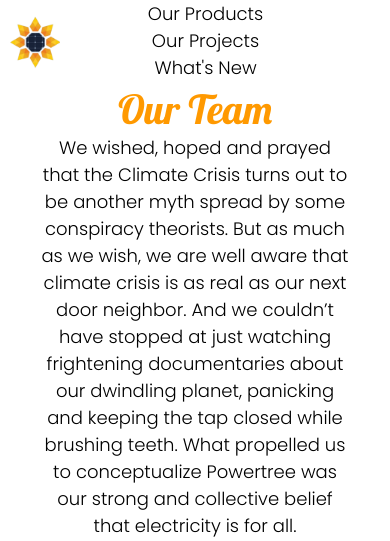
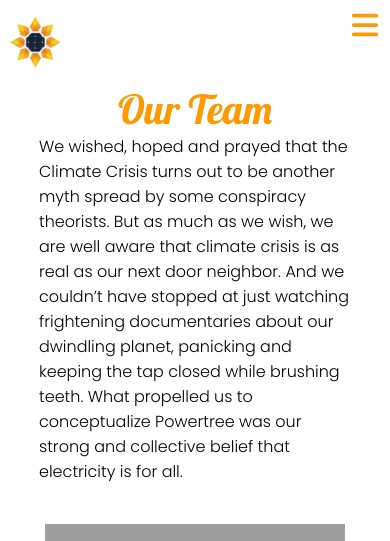
Before and after one commit to vidit-od/Imagine-Powertree, a Django app: page /aboutus/our_team in a window 390 px wide. Shown: the top 541 px of the page. Run offline with Django 4.2, Linux system fonts and the light colour scheme; data comes from the database, SQL or seed files in the repository; grey boxes are pictures that could not be loaded.

Commit message:
our team responsive

```diff
--- a/code/full stack/Imagine_Powertree/static/team.css
+++ b/code/full stack/Imagine_Powertree/static/team.css
@@ -115,3 +115,37 @@
 .main .members .card .socials svg:hover{
     fill-opacity: 1;
 }
+@media screen and (max-width:1000px) {
+    *{
+        font-size: 16px;
+    }
+    .navbar{
+        width: 100%;
+    }
+    .navbar .content{
+        width: 10%;
+        position: absolute;
+        opacity: 0;
+        pointer-events: none;
+    }
+    .navbar .slider{
+        width: 50px;
+        height: 50px;
+        display: flex;
+        flex-wrap: wrap;
+        justify-content: center;
+        align-items: center;
+    }
+    .navbar .slider svg{
+        width: 30px;
+        height: 30px;
+        fill: #FF9900;
+    }
+    .main .desc{
+        text-align: left;
+    }
+    .main .members .card{
+        margin-top: 20px;
+        margin-bottom: 20px;
+    }
+}
--- a/code/full stack/Imagine_Powertree/templates/team.html
+++ b/code/full stack/Imagine_Powertree/templates/team.html
@@ -4,7 +4,7 @@
 <head>
     <meta charset="UTF-8">
     <meta http-equiv="X-UA-Compatible" content="IE=edge">
-    <meta name="viewport" content="width=device-width, initial-scale=1.0">
+    <meta name="viewport" content="width=device-width, initial-scale=1.0 , maximum-scale=1.0, user-scalable=0">
     <!-- import font poppins -->
     <link rel="preconnect" href="https://fonts.googleapis.com">
 <link rel="preconnect" href="https://fonts.gstatic.com" crossorigin>
@@ -23,6 +23,9 @@
             <p class="navlink"><a href="{% url 'project' %} ">Our Projects</a></p>
             <p class="navlink"><a href="{% url 'whats_new' %}">What's New</a></p>
             <p class="navlink"><a href="{% url 'aboutus' %}">About us</a></p>
+        </div>
+        <div class="slider">
+            <svg xmlns="http://www.w3.org/2000/svg" viewBox="0 0 448 512"><!--! Font Awesome Pro 6.3.0 by @fontawesome - https://fontawesome.com License - https://fontawesome.com/license (Commercial License) Copyright 2023 Fonticons, Inc. --><path d="M0 96C0 78.3 14.3 64 32 64H416c17.7 0 32 14.3 32 32s-14.3 32-32 32H32C14.3 128 0 113.7 0 96zM0 256c0-17.7 14.3-32 32-32H416c17.7 0 32 14.3 32 32s-14.3 32-32 32H32c-17.7 0-32-14.3-32-32zM448 416c0 17.7-14.3 32-32 32H32c-17.7 0-32-14.3-32-32s14.3-32 32-32H416c17.7 0 32 14.3 32 32z"/></svg>
         </div>
     </div>
     <div class="main">
```
Also changed, not shown: code/full stack/Imagine_Powertree/static/aboutus.js (+17 -13 lines).
